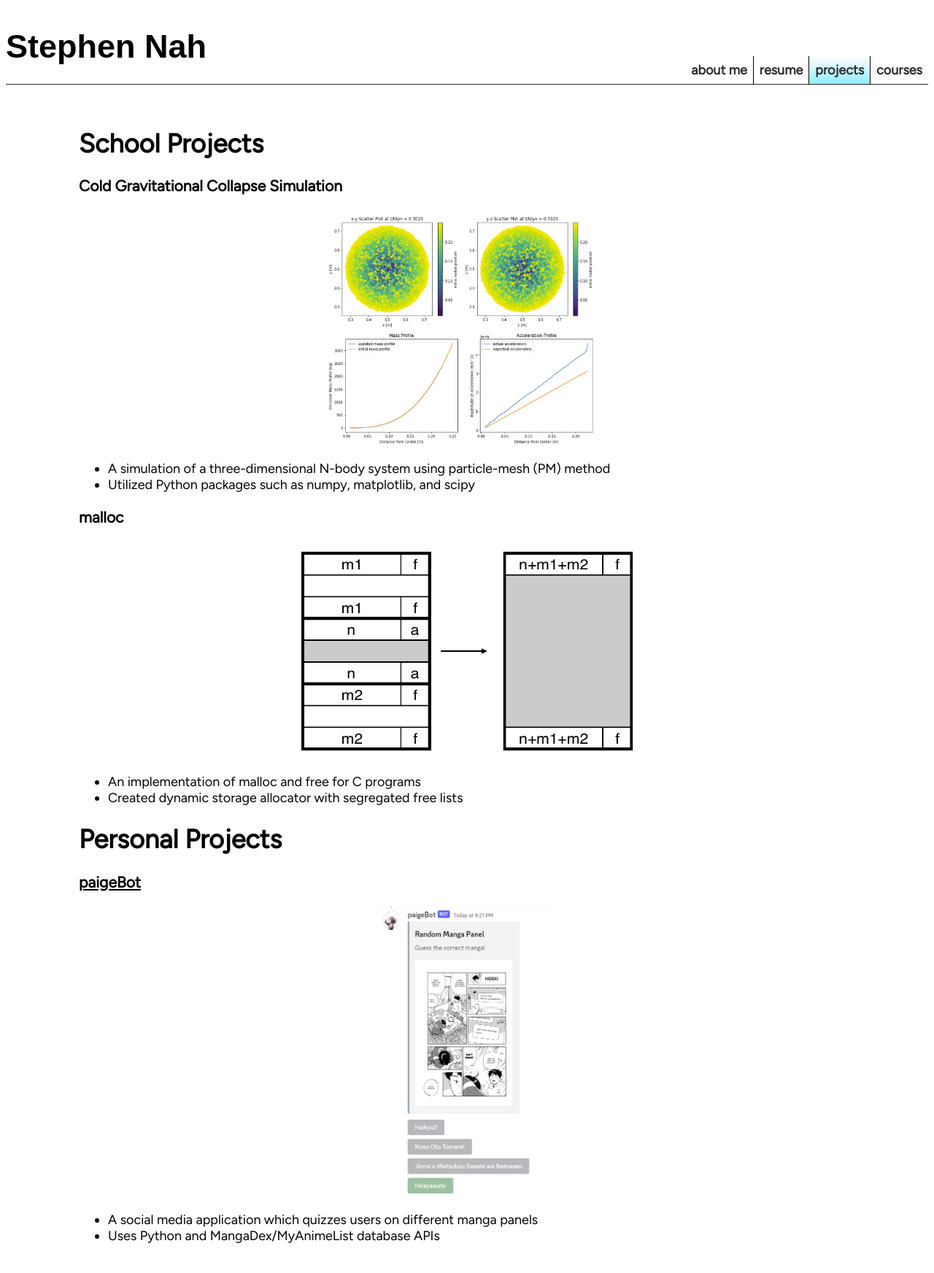
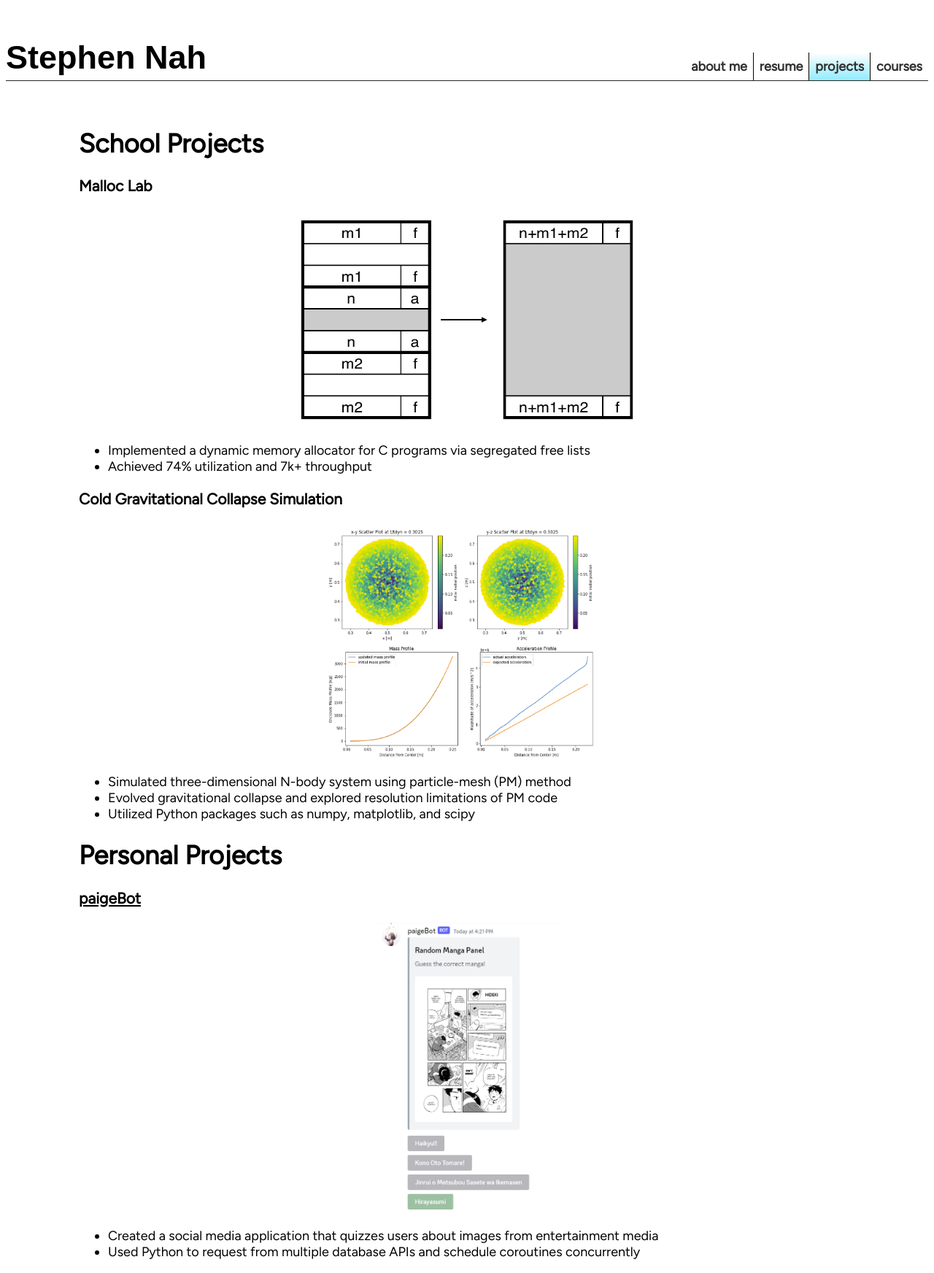
Before and after one commit to snah0902/snah0902.github.io, a plain HTML site: page projects.html in a window 1280 px wide. Shown: the whole page at 73% size. Before the commit the page ends 1722 px from the top, so only its background shows below. Drawn offline with Linux system fonts and the light colour scheme; a web font is replaced by a local one.

Commit message:
updated resume/project descriptions

```diff
--- a/projects.html
+++ b/projects.html
@@ -27,25 +27,28 @@
 
   <h1>School Projects</h1>
 
+  <h3>Malloc Lab</h3>
+
+  <img src="malloc_graphic.jpg" alt="Coalescing malloc graphic" width="500"
+  height="300">
+
+  <ul>
+    <li>Implemented a dynamic memory allocator for C programs via segregated
+    free lists</li>
+    <li>Achieved 74% utilization and 7k+ throughput</li>
+  </ul>
+
   <h3>Cold Gravitational Collapse Simulation</h3>
 
   <img src="simulation_graph.jpg" alt="Time step of cold gravitional collapse"
   width="400" height="325">
 
   <ul>
-    <li>A simulation of a three-dimensional N-body system using particle-mesh
-      (PM) method</li>
+    <li>Simulated three-dimensional N-body system using particle-mesh (PM)
+    method</li>
+    <li>Evolved gravitational collapse and explored resolution limitations of PM
+    code</li>
     <li>Utilized Python packages such as numpy, matplotlib, and scipy </li>
-  </ul>
-
-  <h3>malloc</h3>
-
-  <img src="malloc_graphic.jpg" alt="Coalescing malloc graphic" width="500"
-  height="300">
-
-  <ul>
-    <li>An implementation of malloc and free for C programs</li>
-    <li>Created dynamic storage allocator with segregated free lists</li>
   </ul>
 
   <h1>Personal Projects</h1>
@@ -56,9 +59,10 @@
   width="250" height="400">
 
   <ul>
-    <li>A social media application which quizzes users on different manga
-    panels</li>
-    <li>Uses Python and MangaDex/MyAnimeList database APIs</li>
+    <li>Created a social media application that quizzes users about images from
+    entertainment media</li>
+    <li>Used Python to request from multiple database APIs and schedule
+    coroutines concurrently</li>
   </ul>
 
 </div>
--- a/styles.css
+++ b/styles.css
@@ -5,19 +5,19 @@ body {
   }
 
 
-  #name{
+  #name {
     font-family: 'Gilroy-Bold', sans-serif;
     font-size: 45px;
     position: relative;
-    top: 20px;
+    top: 40px;
   }
 
-.main{
+.main {
   margin-left: 100px;
   margin-right: 100px;
 }
 
-.header{
+.header {
   font-family: 'Figtree', sans-serif;
   font-weight: bold;
   /* width: 100%;
@@ -25,16 +25,16 @@ body {
   background: rgb(255, 255, 255);
   border-bottom: 1px solid rgb(40, 40, 40);
   position: relative;
-  bottom: 35px;
+  bottom: 40px;
 }
 
-nav{
+nav {
   display: flex;
   justify-content: space-between;
   align-items: end;
 }
 
-nav ul{
+nav ul {
   list-style-type: none;
   margin: 0;
   padding: 0;
@@ -42,12 +42,12 @@ nav ul{
   background-color: white;
 }
 
-nav ul li{
+nav ul li {
   float: left;
   border-right: 1px solid black;
 }
 
-nav ul li a{
+nav ul li a {
   display: block;
   padding: 8px;
   background-color: white;
@@ -91,3 +91,11 @@ img {
 a {
   color: black;
 }
+
+/* * {
+  border: 1px solid black;
+} */
+
+/* .alignright {
+	float: right;
+} */
```
Also changed, not shown: resume.html (+39 -39 lines), 1 other file.
